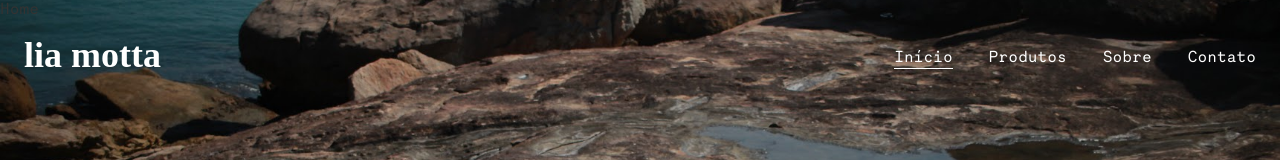
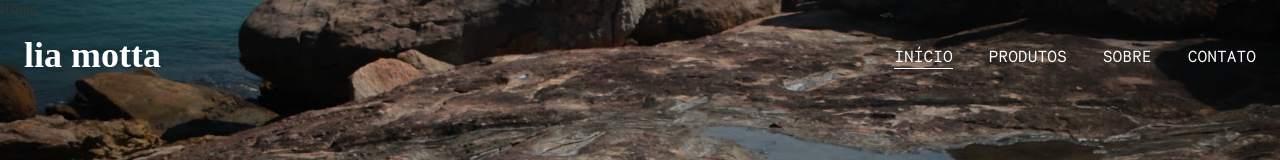
Before and after one commit to hugolacerdar/lia_motta_website, a Next.js app: page / in a window 1280 px wide. Shown: the top 160 px of the page. Built offline with nearby package versions, Linux system fonts and the light colour scheme; a web font is replaced by a local one.

Commit message:
Update text transform

```diff
--- a/src/components/Header/NavLink.tsx
+++ b/src/components/Header/NavLink.tsx
@@ -17,6 +17,7 @@ export default function NavLink({ children, href, ...rest }: NavLinkProps) {
         display="flex"
         align="center"
         {...rest}
+        textTransform="uppercase"
         _focus={{ outline: "none" }}
         _hover={{ textDecor: "none" }}
       >
```
